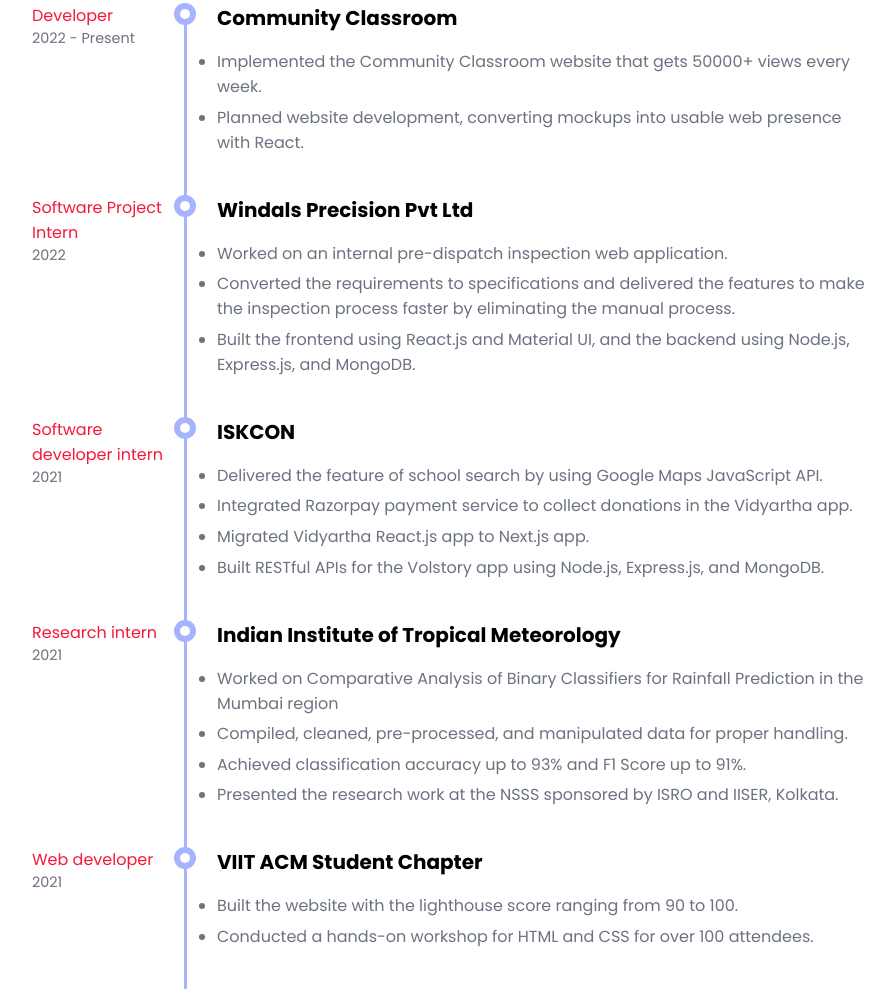
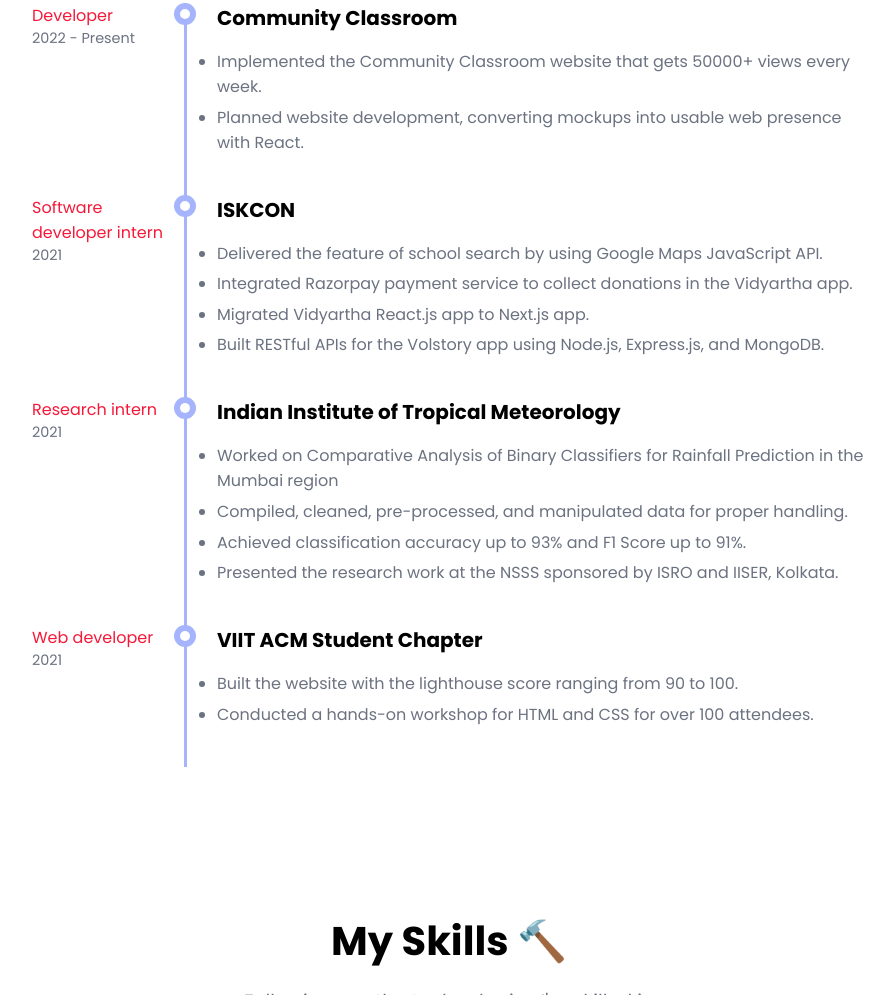
Before and after one commit to siddhigate1/siddhigate1.github.io, a plain HTML site: page index.html in a window 1280 px wide. Shown: the part 3374-4369 px from the top of the page, without its empty margins (191-1086 px from the left). Drawn offline with Linux system fonts and the light colour scheme.

Commit message:
Update index.html

```diff
--- a/index.html
+++ b/index.html
@@ -202,23 +202,6 @@
                     </div>
                 </div>
                 <div class="item">
-                    <h5 class="company-name">Windals Precision Pvt Ltd</h5>
-                    <div class="location"><i class="fa fa-map-marker" aria-hidden="true"></i>Remote</div>
-                    <div class="job-info">
-                        <div class="title">Software Project Intern</div>
-                        <div class="duration">2022</div>
-                    </div>
-                    <div class="desc">
-                        <ul class="fa-ul">
-                            <li>Worked on an internal pre-dispatch inspection web application.</li>
-                            <li>Converted the requirements to specifications and delivered the features to make the
-                                inspection process faster by eliminating the manual process.</li>
-                            <li>Built the frontend using React.js and Material UI, and the backend using Node.js,
-                                Express.js, and MongoDB.</li>
-                        </ul>
-                    </div>
-                </div>
-                <div class="item">
                     <h5 class="company-name">ISKCON</h5>
                     <div class="location"><i class="fa fa-map-marker" aria-hidden="true"></i>Remote</div>
                     <div class="job-info">
```
